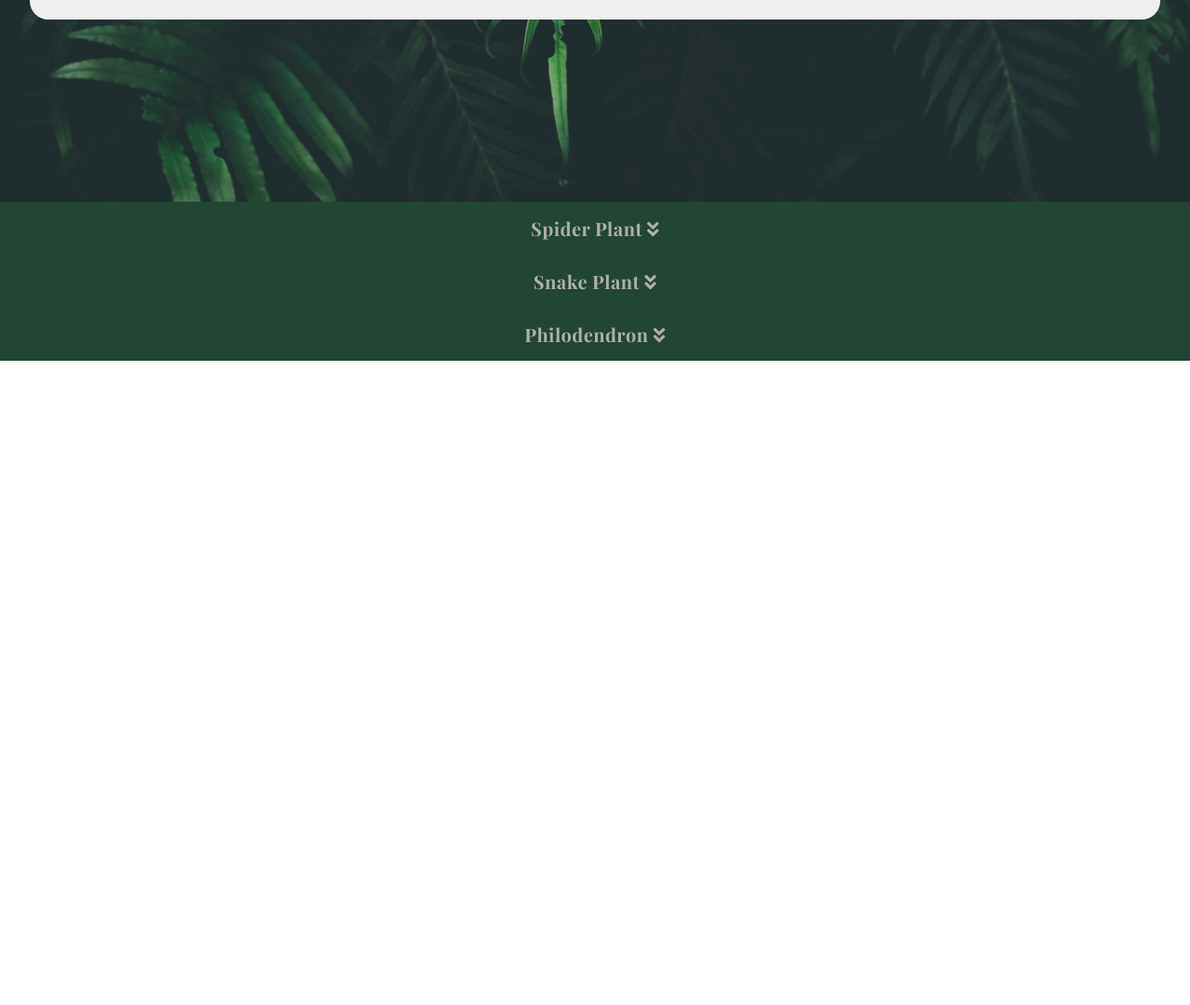
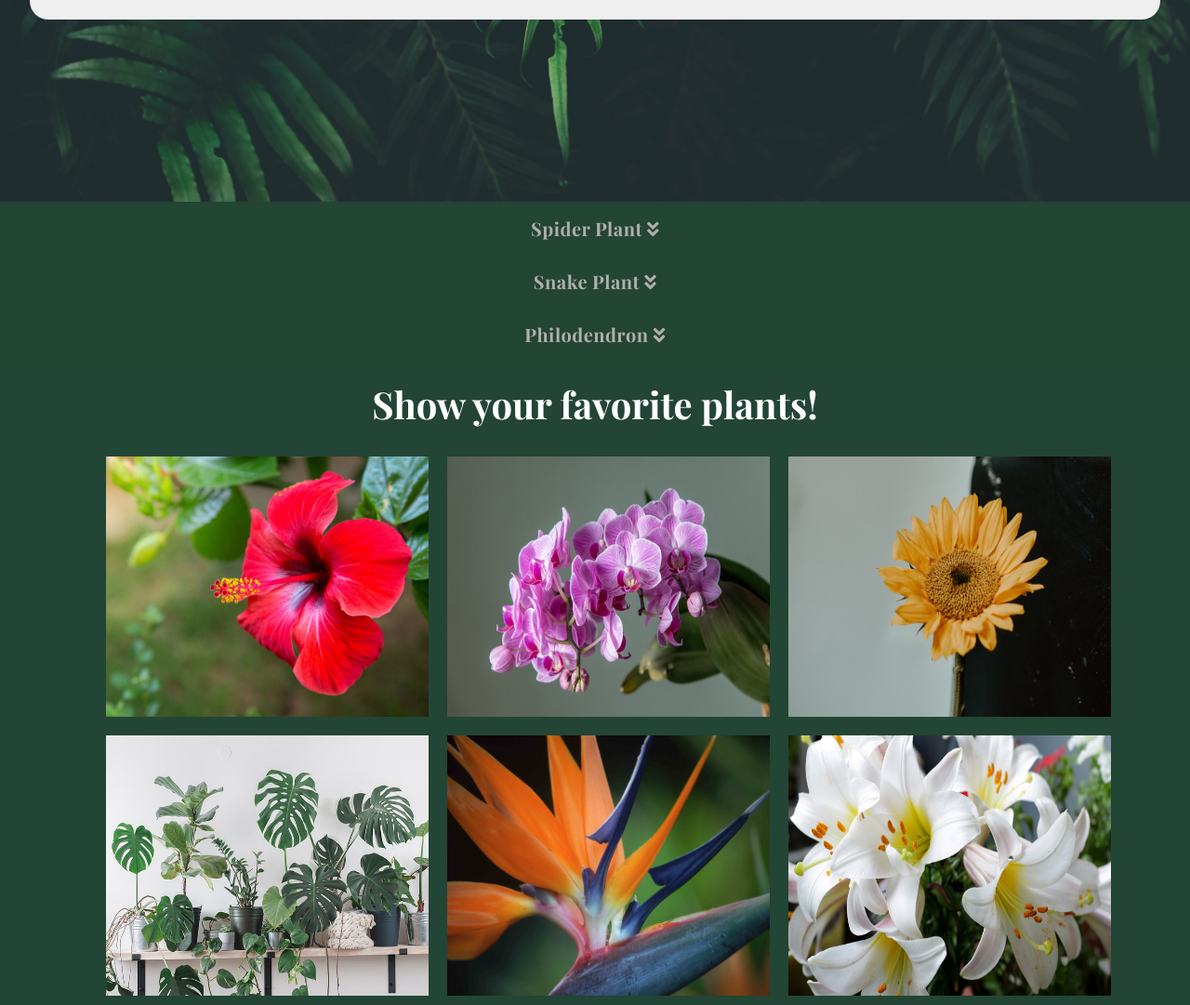
Before and after one commit to npittigl/plantFun, a plain HTML site: page index.html in a window 1280 px wide. Shown: the part 583-1664 px from the top of the page at 93% size. Before the commit the page ends 971 px from the top, so only its background shows below. Drawn offline with nearby package versions, Linux system fonts and the light colour scheme.

Commit message:
added gallery and new styles

```diff
--- a/index.html
+++ b/index.html
@@ -123,6 +123,30 @@
                         </figcaption><!-- .plantDescription -->
                     </div><!-- .thirdPlant -->
                 </section>
+                <!-- new branch code -->
+                <div class="photoGallery">
+                    <h2> Show your favorite plants!</h2>
+                    <ul class="photoGalleryContainer">
+                        <li class="photoGalleryItem">
+                            <img src="./assets/hibiscus.jpeg" alt="photo of a hibiscus">
+                        </li>
+                        <li class="photoGalleryItem">
+                            <img src="./assets/pink-orchids.jpeg" alt="photo of a pink orchid">
+                        </li>
+                        <li class="photoGalleryItem">
+                            <img src="./assets/sunflower.jpeg" alt="photo of a sunflower">
+                        </li>
+                        <li class="photoGalleryItem">
+                            <img src="./assets/indoor-tropical-plants.jpeg" alt="photo of a group of indoor plants">
+                        </li>
+                        <li class="photoGalleryItem">
+                            <img src="./assets/birds-of-paradise.jpeg" alt="a bird of paradise plant">
+                        </li>
+                        <li class="photoGalleryItem">
+                            <img src="./assets/easter-lilies.jpeg" alt="photo of a easter lilly">
+                        </li>
+                    </ul>
+                </div>
             </div>
     </body>
 </html>
--- a/styles/styles.css
+++ b/styles/styles.css
@@ -157,3 +157,35 @@ Orange - #ED6B55
 {
     display: block;
 }
+
+/* -------- PHOTO GALLERY ----------- */
+.photoGallery {
+    background: #234535;
+}
+
+.photoGallery h2 {
+    font-size: 40px;
+    padding: 20px 0;
+}
+
+.photoGalleryContainer {
+    width: 90%;
+    margin: 0 auto;
+    display: flex;
+    flex-direction: row;
+    flex-wrap: wrap;
+    list-style: none;
+}
+
+.photoGalleryItem {
+    width: 33%;
+    display: flex;
+    align-items: center;
+    justify-content: center;
+}
+
+.photoGalleryItem img {
+    width: 100%;
+    height: 300px;
+    padding: 10px;
+}
```
